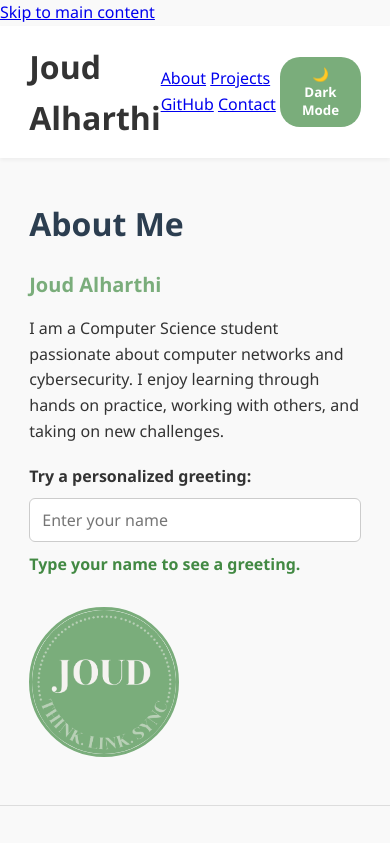
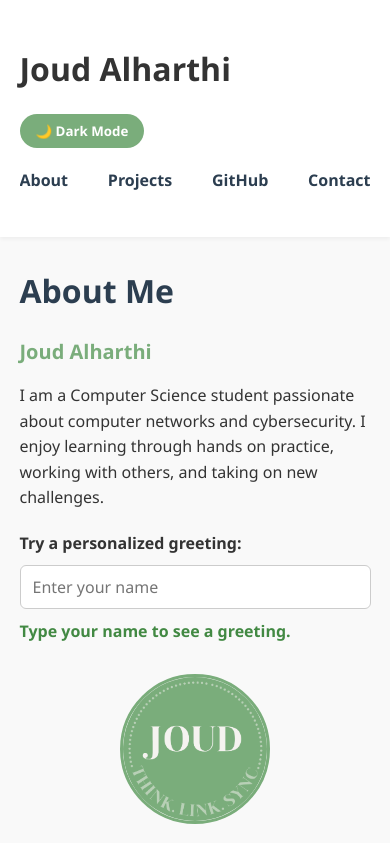
Before and after one commit to JoudThinkk/202366370-JoodAlharthi-assignment4, a plain HTML site: page assignment-4/index.html in a window 390 px wide. Shown: the top 843 px of the page. Drawn offline with Linux system fonts and the light colour scheme; no server answers.

Commit message:
style the nav and fix the layout on mobile
added the skip link and nav styles, the reveal animation with reduced motion support, and repo link styles. also fixed the header and filter buttons on small screens and added dark mode colors for the nav.

Assisted-by: Copilot SDK in VS Code

```diff
--- a/assignment-4/css/styles.css
+++ b/assignment-4/css/styles.css
@@ -11,6 +11,21 @@ body {
     color: #333;
     line-height: 1.6;
     transition: background-color 0.3s ease, color 0.3s ease;
+}
+
+.skip-link {
+    position: absolute;
+    left: -9999px;
+    z-index: 1000;
+}
+
+.skip-link:focus {
+    left: 16px;
+    top: 16px;
+    background: #fff;
+    color: #216422;
+    padding: 10px;
+    border-radius: 4px;
 }
 
 .container {
@@ -42,7 +57,24 @@ h2 {
     display: flex;
     justify-content: space-between;
     align-items: center;
+    gap: 20px;
     padding: 0;
+}
+
+.main-nav {
+    display: flex;
+    gap: 18px;
+}
+
+.main-nav a {
+    color: #2c3e50;
+    font-weight: 600;
+    text-decoration: none;
+}
+
+.main-nav a:hover,
+.main-nav a:focus-visible {
+    color: #428943;
 }
 
 .theme-btn {
@@ -58,6 +90,24 @@ h2 {
 
 .theme-btn:hover {
     background: #5e8c5d;
+}
+
+.reveal {
+    opacity: 1;
+    transform: none;
+}
+
+@media (prefers-reduced-motion: no-preference) {
+    .reveal {
+        opacity: 0;
+        transform: translateY(18px);
+        transition: opacity 0.6s ease, transform 0.6s ease;
+    }
+
+    .reveal.is-visible {
+        opacity: 1;
+        transform: none;
+    }
 }
 /* 1. About Me Section using Flexbox */
 .about-section .container {
@@ -206,6 +256,14 @@ h2 {
 .badge.web { background: #e2f0d9; color: #385723; }
 .badge.network { background: #d9e1f2; color: #1f3864; }
 
+.repository-link {
+    display: inline-block;
+    margin-top: 12px;
+    color: #428943;
+    font-weight: 600;
+    text-decoration: none;
+}
+
 /* API States */
 .loading-state, .error-state {
     text-align: center;
@@ -295,6 +353,10 @@ body.dark-mode .site-footer {
     color: #bdc3c7;
 }
 
+body.dark-mode .main-nav a {
+    color: #ecf0f1;
+}
+
 body.dark-mode #project-search,
 body.dark-mode #visitor-name,
 body.dark-mode .form-group input,
@@ -334,3 +396,38 @@ body.dark-mode .form-group textarea {
 #toast-notification.error {
     background-color: #e74c3c;
 }
+
+@media (max-width: 720px) {
+    .header-container {
+        flex-wrap: wrap;
+    }
+
+    .main-nav {
+        order: 3;
+        width: 100%;
+        justify-content: space-between;
+        overflow-x: auto;
+    }
+
+    .container {
+        width: 90%;
+        padding: 28px 0;
+    }
+
+    .about-section .container {
+        align-items: flex-start;
+    }
+
+    .about-image {
+        margin: 0 auto;
+    }
+
+    .filter-buttons {
+        width: 100%;
+        flex-wrap: wrap;
+    }
+
+    .filter-btn {
+        flex: 1 1 140px;
+    }
+}
```
